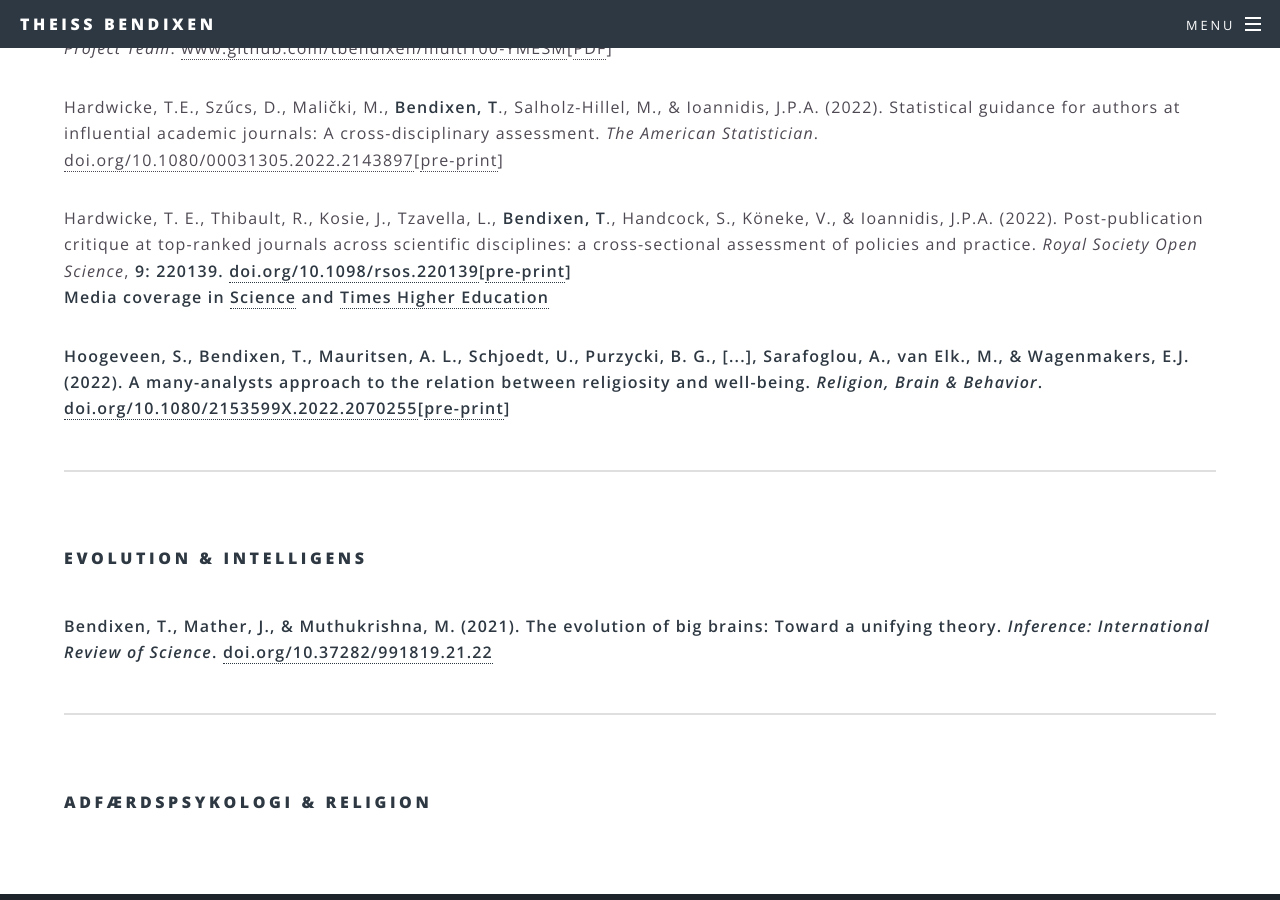
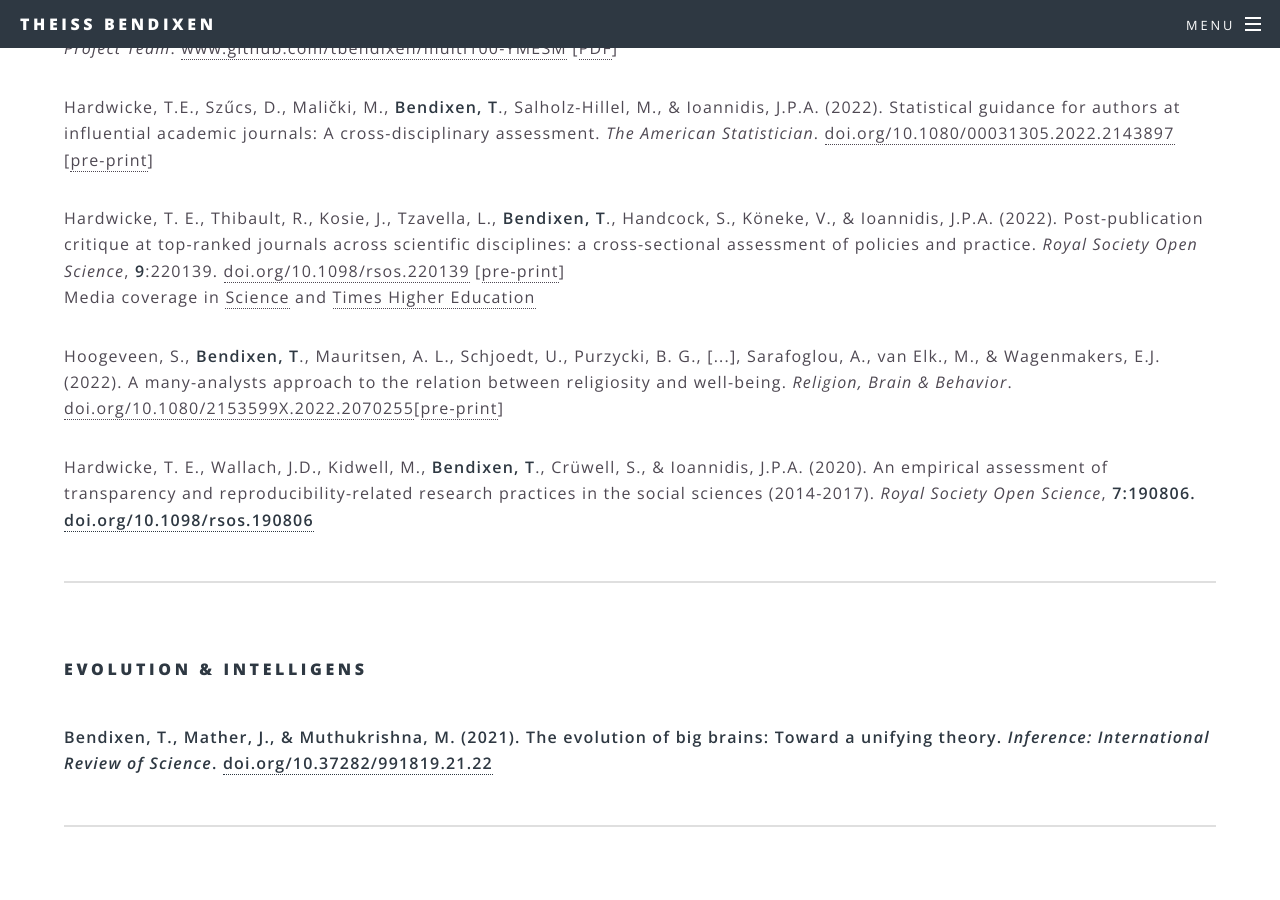
Before and after one commit to tbendixen/tbendixen.github.io, a Jekyll site: the page built from forskning.html, in a window 1280 px wide and 900 px high, scrolled down 1382 px. Built offline with Jekyll 4.4.1, drawn with Linux system fonts in a browser that asks for light colours.

Commit message:
Update forskning.html

```diff
--- a/forskning.html
+++ b/forskning.html
@@ -28,22 +28,25 @@ title: Forskning
 				<h4>Meta-videnskab</h4>
 				<br />
 				<p><b>Bendixen, T</b>. (<i>accepted</i>). Estimating the analytic robustness of social and behavioural sciences. <i>Center for Open Science: The Multi100 Project Team</i>.
-					<a href="https://github.com/tbendixen/multi100-YMESM">www.github.com/tbendixen/multi100-YMESM</a>[<a href="https://github.com/tbendixen/multi100-YMESM/blob/main/multi100.pdf">PDF</a>]</p>
+					<a href="https://github.com/tbendixen/multi100-YMESM">www.github.com/tbendixen/multi100-YMESM</a> [<a href="https://github.com/tbendixen/multi100-YMESM/blob/main/multi100.pdf">PDF</a>]</p>
 				<p>Hardwicke, T.E., Szűcs, D., Malički, M., <b>Bendixen, T</b>., Salholz-Hillel, M., & Ioannidis, J.P.A. (2022).
 					Statistical guidance for authors at influential academic journals: A cross-disciplinary assessment. <i>The American Statistician</i>.
-					<a href="https://doi.org/10.1080/00031305.2022.2143897">doi.org/10.1080/00031305.2022.2143897</a>[<a href="https://osf.io/preprints/metaarxiv/q6ajt">pre-print</a>]</p>
+					<a href="https://doi.org/10.1080/00031305.2022.2143897">doi.org/10.1080/00031305.2022.2143897</a> [<a href="https://osf.io/preprints/metaarxiv/q6ajt">pre-print</a>]</p>
 				<p>Hardwicke, T. E., Thibault, R., Kosie, J., Tzavella, L., <b>Bendixen, T</b>., Handcock, S., Köneke, V., & Ioannidis, J.P.A. (2022).
 					Post-publication critique at top-ranked journals across scientific disciplines: a cross-sectional assessment of policies and practice.
-					<i>Royal Society Open Science</i>, <b>9<b/>: 220139.
-					<a href="https://royalsocietypublishing.org/doi/10.1098/rsos.220139">doi.org/10.1098/rsos.220139</a>[<a href="https://osf.io/preprints/metaarxiv/4w3kb/">pre-print</a>]
-					<br />
+					<i>Royal Society Open Science</i>, <b>9</b>:220139.
+					<a href="https://royalsocietypublishing.org/doi/10.1098/rsos.220139">doi.org/10.1098/rsos.220139</a> [<a href="https://osf.io/preprints/metaarxiv/4w3kb/">pre-print</a>]
+					<br/>
 					Media coverage in <a href="https://www.science.org/content/article/you-ve-spotted-flaw-top-journal-s-paper-good-luck-getting-your-critique-published">Science</a> and
 					<a href="https://www.timeshighereducation.com/news/worlds-top-journals-limiting-critiques">Times Higher Education</a></p>
 				<p>Hoogeveen, S., <b>Bendixen, T</b>., Mauritsen, A. L., Schjoedt, U., Purzycki, B. G., [...], Sarafoglou, A., van Elk., M., & Wagenmakers, E.J. (2022).
 					A many-analysts approach to the relation between religiosity and well-being.
 					<i>Religion, Brain & Behavior</i>.
 					<a href="https://https://www.tandfonline.com/doi/full/10.1080/2153599X.2022.2070255">doi.org/10.1080/2153599X.2022.2070255</a>[<a href="https://osf.io/preprints/metaarxiv/4w3kb/">pre-print</a>]</p>
-
+				<p>Hardwicke, T. E., Wallach, J.D., Kidwell, M., <b>Bendixen, T</b>., Crüwell, S., & Ioannidis, J.P.A. (2020).
+					An empirical assessment of transparency and reproducibility-related research practices in the social sciences (2014-2017).
+					<i>Royal Society Open Science</i>, <b>7<b/>:190806.
+					<a href="http://doi.org/10.1098/rsos.190806 ">doi.org/10.1098/rsos.190806</a></p>
 				<hr />
 				<br />
 				<h4>Evolution & Intelligens</h4>
```
